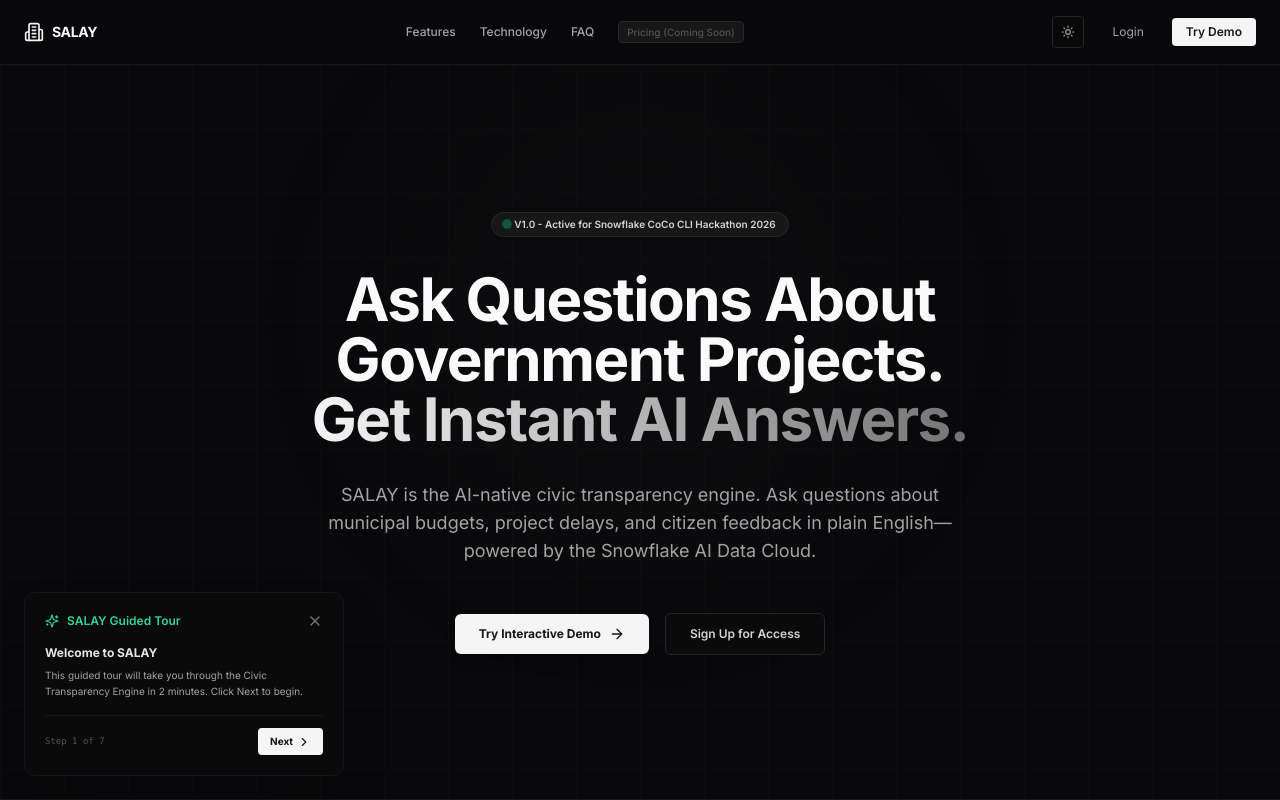
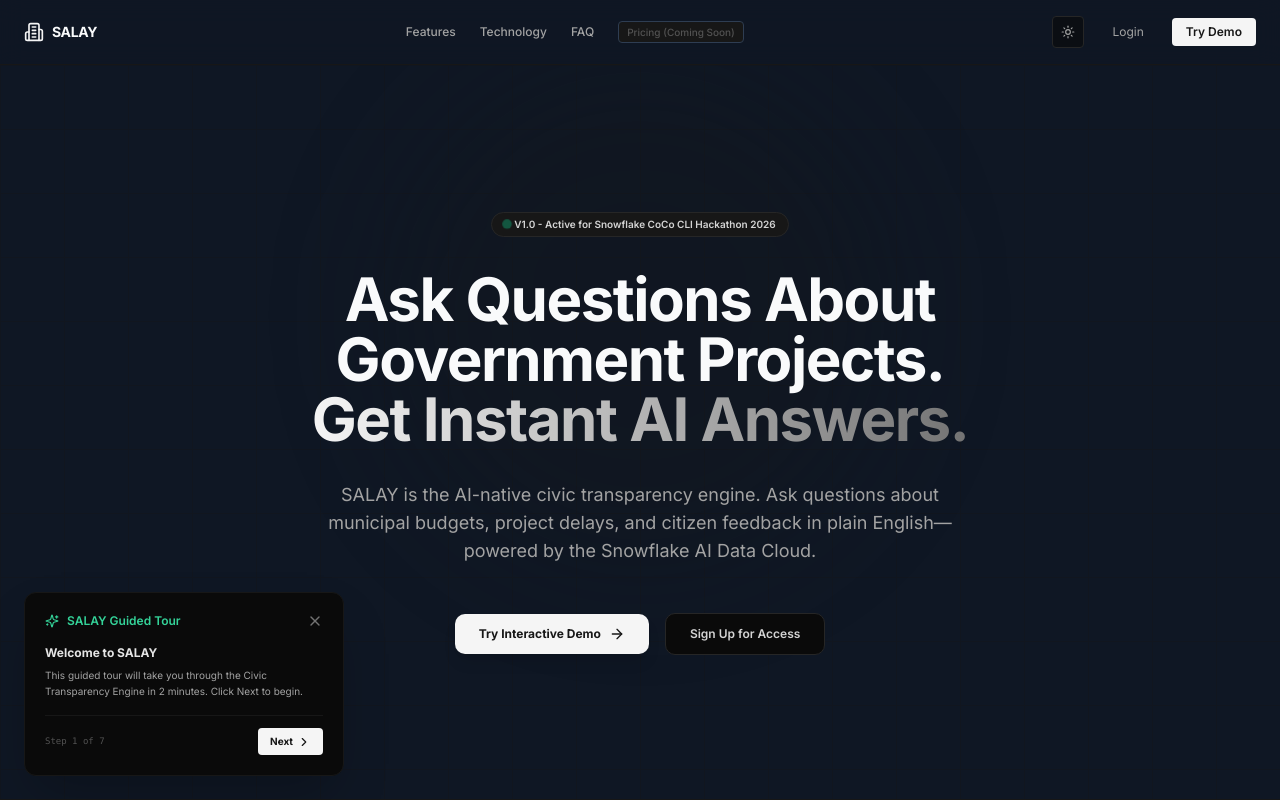
Before and after one commit to zneright/salay, a React (Vite) app in the folder frontend/: page / in a window 1280 px wide. Shown: the top 800 px of the page. Built offline with nearby package versions, Linux system fonts and the light colour scheme.

Commit message:
feat(ux): implement Snowflake Cortex AI response visual identity in chat and finalize system theme colors

```diff
--- a/frontend/src/pages/Chat.tsx
+++ b/frontend/src/pages/Chat.tsx
@@ -88,22 +88,23 @@
   };
 
   return (
-    <div className="h-[78vh] flex flex-col justify-between border border-neutral-900 bg-neutral-950/20 rounded-xl overflow-hidden relative text-left">
+    <div className="h-[78vh] flex flex-col justify-between border border-border bg-card/25 rounded-xl overflow-hidden relative text-left">
       {/* Background logo marker */}
-      <div className="absolute inset-0 bg-[linear-gradient(to_right,#161616_1px,transparent_1px),linear-gradient(to_bottom,#161616_1px,transparent_1px)] bg-[size:3rem_3rem] opacity-20 pointer-events-none" />
+      <div className="absolute inset-0 bg-[linear-gradient(to_right,rgba(128,128,128,0.05)_1px,transparent_1px),linear-gradient(to_bottom,rgba(128,128,128,0.05)_1px,transparent_1px)] bg-[size:3rem_3rem] opacity-20 pointer-events-none" />
 
       {/* Chat header panel */}
-      <div className="px-6 py-4 border-b border-neutral-900 bg-neutral-950 flex items-center justify-between z-10 shrink-0">
+      <div className="px-6 py-4 border-b border-border bg-card/85 flex items-center justify-between z-10 shrink-0">
         <div className="flex items-center space-x-2.5">
-          <Cpu className="w-5 h-5 text-emerald-400" />
+          <Cpu className="w-5 h-5 text-primary" />
           <div>
-            <h3 className="text-xs font-bold text-neutral-200">Cortex Transparency Q&A</h3>
-            <p className="text-[10px] text-neutral-500">Ask natural language queries on municipal records.</p>
+            <h3 className="text-xs font-bold text-foreground">Cortex Transparency Q&A</h3>
+            <p className="text-[10px] text-muted-foreground">Ask natural language queries on municipal records.</p>
           </div>
         </div>
-        <div className="flex items-center space-x-2 text-[10px] text-neutral-500 font-mono">
-          <Sparkles className="w-3.5 h-3.5 text-emerald-500 shrink-0" />
+        <div className="flex items-center space-x-2 text-[10px] text-muted-foreground font-mono">
+          <Sparkles className="w-3.5 h-3.5 text-primary shrink-0" />
           <span>Snowflake Cortex Enabled</span>
+
         </div>
       </div>
 
@@ -111,13 +112,14 @@
       <div className="flex-1 overflow-y-auto p-6 space-y-6 z-10">
         {messages.length === 0 ? (
           <div className="h-full flex flex-col items-center justify-center space-y-6 text-center max-w-lg mx-auto">
-            <div className="p-4 bg-neutral-900/60 border border-neutral-850 rounded-2xl text-neutral-300">
-              <MessageSquare className="w-8 h-8 text-neutral-400 mx-auto mb-2" />
-              <h4 className="text-xs font-bold text-neutral-200">SALAY AI Search Portal</h4>
-              <p className="text-[10px] text-neutral-500 leading-relaxed mt-1">
+            <div className="p-4.5 bg-card border border-border rounded-xl text-foreground shadow-sm">
+              <MessageSquare className="w-8 h-8 text-muted-foreground/60 mx-auto mb-2" />
+              <h4 className="text-xs font-bold text-foreground">SALAY AI Search Portal</h4>
+              <p className="text-[10px] text-muted-foreground leading-relaxed mt-1">
                 This engine uses **Snowflake Cortex LLM** to translate citizen questions directly into queries and compile summaries of municipal budgets, project progress, and complaints.
               </p>
             </div>
+
 
             {/* Clickable suggested questions */}
             <div className="space-y-2 w-full text-left">
@@ -127,11 +129,12 @@
                   <button
                     key={idx}
                     onClick={() => handleSend(q)}
-                    className="p-3 border border-neutral-900 bg-neutral-950/80 hover:border-neutral-800 rounded-lg text-left text-xs text-neutral-400 hover:text-neutral-200 transition-colors flex items-center justify-between group active:scale-[0.99]"
+                    className="p-3 border border-border bg-card hover:bg-secondary rounded-xl text-left text-xs text-muted-foreground hover:text-foreground transition-all duration-200 flex items-center justify-between group active:scale-[0.99]"
                   >
                     <span>{q}</span>
-                    <ArrowRight className="w-3.5 h-3.5 text-neutral-600 group-hover:text-neutral-400 shrink-0 ml-2" />
+                    <ArrowRight className="w-3.5 h-3.5 text-muted-foreground group-hover:text-foreground shrink-0 ml-2 transition-colors" />
                   </button>
+
                 ))}
               </div>
             </div>
@@ -143,30 +146,44 @@
               return (
                 <div key={m.id} className={`flex items-start gap-3 max-w-[85%] ${isUser ? 'ml-auto flex-row-reverse text-right' : 'mr-auto'}`}>
                   {/* Avatar bubble */}
-                  <div className={`p-2 rounded-full border border-neutral-900 shrink-0 ${isUser ? 'bg-neutral-900 text-neutral-300' : 'bg-neutral-900 text-emerald-400'}`}>
+                  <div className={`p-2 rounded-full border border-border shrink-0 ${isUser ? 'bg-secondary text-foreground' : 'bg-secondary text-primary'}`}>
+
                     {isUser ? <User className="w-3.5 h-3.5" /> : <Cpu className="w-3.5 h-3.5" />}
                   </div>
 
                   {/* Bubble text */}
                   <div className="space-y-1">
-                    <div className={`p-3 rounded-lg text-xs leading-relaxed text-left whitespace-pre-line border ${
+                    <div className={`p-4.5 rounded-xl text-xs leading-relaxed text-left whitespace-pre-line border ${
                       isUser
-                        ? 'bg-neutral-900 border-neutral-800 text-neutral-200'
-                        : 'bg-neutral-950 border-neutral-900 text-neutral-100'
+                        ? 'bg-secondary border-border text-foreground'
+                        : 'bg-card border-primary/20 text-foreground shadow-sm'
                     }`}>
+                      {!isUser && (
+                        <div className="flex items-center justify-between mb-2.5 pb-1.5 border-b border-border/40 text-[9px] text-muted-foreground font-mono select-none">
+                          <span className="flex items-center space-x-1 font-bold text-primary">
+                            <span>✨</span> <span>AI Summary</span>
+                          </span>
+                          <span className="flex items-center space-x-2">
+                            <span>🤖 Cortex Response</span>
+                            <span>•</span>
+                            <span className="text-emerald-500 font-bold">96% Confidence</span>
+                          </span>
+                        </div>
+                      )}
                       {m.text}
                     </div>
                     {/* Source badges */}
-                    <div className="flex items-center space-x-2 text-[9px] text-neutral-500 font-mono">
+                    <div className="flex items-center space-x-2 text-[9px] text-muted-foreground font-mono">
                       <span>{m.timestamp}</span>
                       {m.sourceBadge && (
                         <>
                           <span>•</span>
-                          <span className="text-emerald-500 font-semibold">{m.sourceBadge}</span>
+                          <span className="text-primary font-semibold">{m.sourceBadge}</span>
                         </>
                       )}
                     </div>
                   </div>
+
                 </div>
               );
             })}
@@ -188,7 +205,7 @@
       </div>
 
       {/* Input box form */}
-      <div className="p-4 border-t border-neutral-900 bg-neutral-950 z-10 shrink-0">
+      <div className="p-4 border-t border-border bg-card z-10 shrink-0">
         <form
           onSubmit={(e) => {
             e.preventDefault();
@@ -201,11 +218,11 @@
             value={input}
             onChange={(e) => setInput(e.target.value)}
             placeholder="Type a transparency question (e.g. Which road projects are delayed?)..."
-            className="w-full bg-neutral-900 border border-neutral-850 rounded px-4 py-2.5 text-xs text-neutral-250 outline-none focus:border-neutral-700 placeholder-neutral-600"
+            className="w-full bg-secondary border border-border rounded-lg px-4 py-2.5 text-xs text-foreground outline-none focus:border-primary placeholder-muted-foreground/60"
           />
           <button
             type="submit"
-            className="p-2.5 bg-neutral-100 hover:bg-neutral-200 text-neutral-900 rounded font-bold transition-all active:scale-95 shrink-0"
+            className="p-2.5 bg-primary hover:bg-primary/90 text-primary-foreground rounded-lg font-bold transition-all active:scale-95 shrink-0"
             aria-label="Send message"
           >
             <Send className="w-4 h-4" />
--- a/frontend/src/styles/index.css
+++ b/frontend/src/styles/index.css
@@ -4,50 +4,51 @@
 
 @layer base {
   :root {
-    --background: 0 0% 100%;
-    --foreground: 240 10% 3.9%;
+    --background: 210 40% 98%;
+    --foreground: 217 30% 12%;
     --card: 0 0% 100%;
-    --card-foreground: 240 10% 3.9%;
+    --card-foreground: 217 30% 12%;
     --popover: 0 0% 100%;
-    --popover-foreground: 240 10% 3.9%;
-    --primary: 240 5.9% 10%;
-    --primary-foreground: 0 0% 98%;
-    --secondary: 240 4.8% 95.9%;
-    --secondary-foreground: 240 5.9% 10%;
-    --muted: 240 4.8% 95.9%;
-    --muted-foreground: 240 3.8% 46.1%;
-    --accent: 240 4.8% 95.9%;
-    --accent-foreground: 240 5.9% 10%;
+    --popover-foreground: 217 30% 12%;
+    --primary: 200 95% 44%;
+    --primary-foreground: 0 0% 100%;
+    --secondary: 210 20% 96%;
+    --secondary-foreground: 217 30% 12%;
+    --muted: 210 20% 96%;
+    --muted-foreground: 215 16% 47%;
+    --accent: 204 80% 96%;
+    --accent-foreground: 200 95% 44%;
     --destructive: 0 84.2% 60.2%;
-    --destructive-foreground: 0 0% 98%;
-    --border: 240 5.9% 90%;
-    --input: 240 5.9% 90%;
-    --ring: 240 5.9% 10%;
-    --radius: 0.5rem;
+    --destructive-foreground: 0 0% 100%;
+    --border: 214 32% 91%;
+    --input: 214 32% 91%;
+    --ring: 200 95% 44%;
+    --radius: 0.75rem;
   }
 
   .dark {
-    --background: 240 10% 3.9%;
-    --foreground: 0 0% 98%;
-    --card: 240 10% 4.5%;
-    --card-foreground: 0 0% 98%;
-    --popover: 240 10% 3.9%;
-    --popover-foreground: 0 0% 98%;
-    --primary: 0 0% 98%;
-    --primary-foreground: 240 5.9% 10%;
-    --secondary: 240 3.7% 12%;
-    --secondary-foreground: 0 0% 98%;
-    --muted: 240 3.7% 15.9%;
-    --muted-foreground: 240 5% 64.9%;
-    --accent: 240 3.7% 15.9%;
-    --accent-foreground: 0 0% 98%;
-    --destructive: 0 62.8% 30.6%;
+    --background: 217 41% 10%;
+    --foreground: 210 20% 98%;
+    --card: 217 36% 14%;
+    --card-foreground: 210 20% 98%;
+    --popover: 217 41% 10%;
+    --popover-foreground: 210 20% 98%;
+    --primary: 200 95% 48%;
+    --primary-foreground: 210 20% 98%;
+    --secondary: 215 33% 17%;
+    --secondary-foreground: 210 20% 98%;
+    --muted: 215 33% 17%;
+    --muted-foreground: 215 16% 57%;
+    --accent: 215 33% 17%;
+    --accent-foreground: 200 95% 48%;
+    --destructive: 0 62.8% 40.6%;
     --destructive-foreground: 0 85.7% 97.3%;
-    --border: 240 3.7% 15.9%;
-    --input: 240 3.7% 15.9%;
-    --ring: 240 4.9% 83.9%;
+    --border: 215 28% 25%;
+    --input: 215 28% 25%;
+    --ring: 200 95% 48%;
   }
 }
+
 
 
 @layer base {
```
